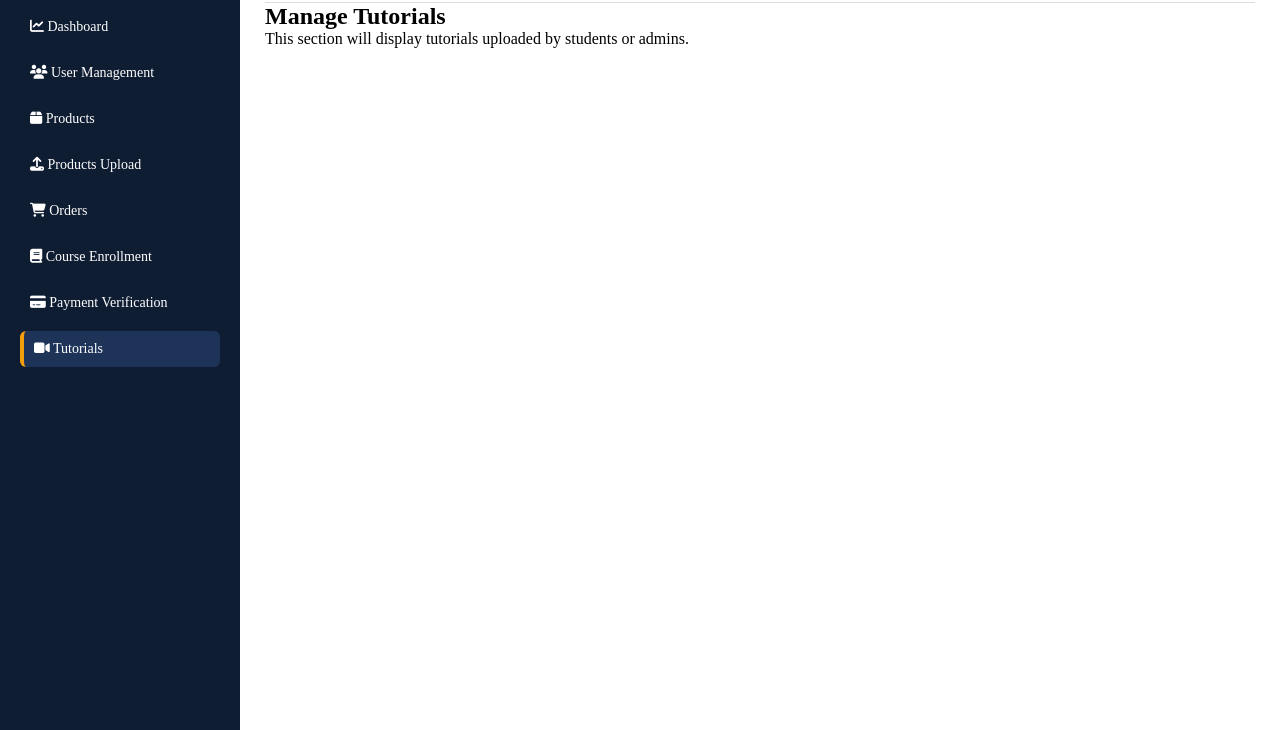
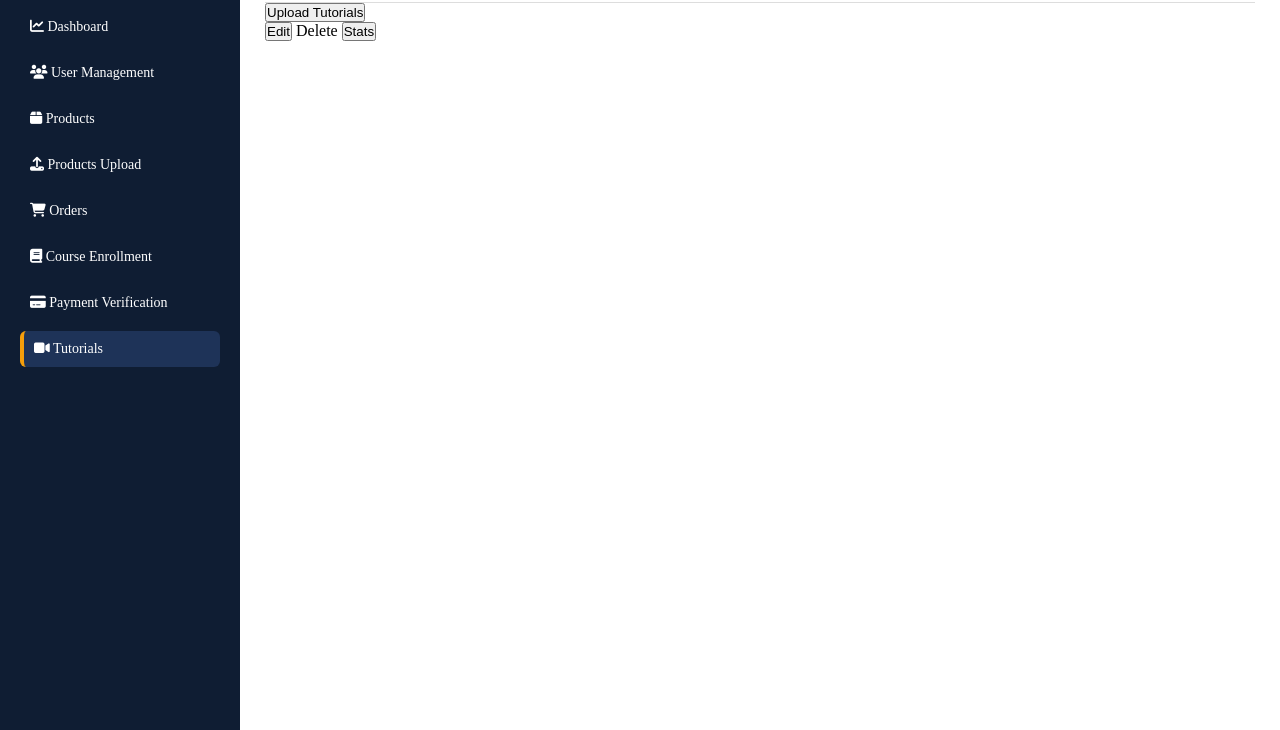
Before and after one commit to lauryn06/Admin-E-commerce, a website: page tutorials.html in a window 1280 px wide. Shown: the part 70-800 px from the top of the page. Drawn offline with Linux system fonts and the light colour scheme.

Commit message:
added the tutorial report

```diff
--- a/tutorials.html
+++ b/tutorials.html
@@ -37,10 +37,16 @@
           <button><i class="fa-solid fa-right-from-bracket"></i> Logout</button>
         </div>
       </div>
+<button class="orange">Upload Tutorials</button>
+      <section class="tutorial-section">
+        <h1 class="tutorialtittle"></h1>
+        <p class="tutorialdetaisl"></p>
+        <div class="tutorialactions">
+          <button class="tutorialedit">Edit</button>
 
-      <section class="tutorial-section">
-        <h2>Manage Tutorials</h2>
-        <p>This section will display tutorials uploaded by students or admins.</p>
+          </button class="tutorialdelete">Delete</button>
+          <button class="tutorialstat">Stats</button>
+        </div>
       </section>
     </main>
 
```
